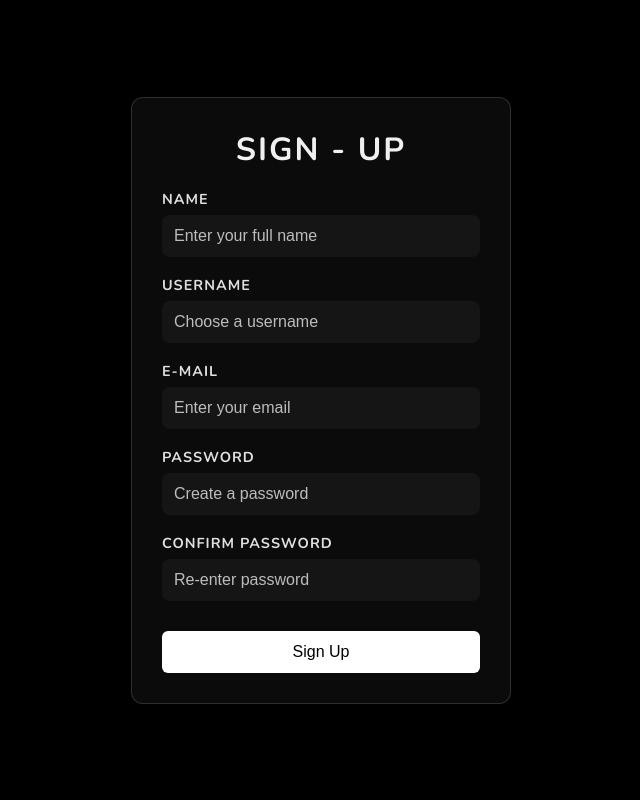
After one commit to Neravahn/ENCIPHERA, a Flask app: page /signup in a window 1280 px wide. The commit adds this page. Shown: the whole page, without its empty margins (319-959 px from the left). Run offline with Flask 3, Linux system fonts and the light colour scheme.

Commit message:
made the signup page

```diff
--- a/app.py
+++ b/app.py
@@ -6,7 +6,20 @@ app = Flask(__name__)
 def home():
     return render_template('index.html')
 
+@app.route('/signup', methods = ['GET','POST'])
+def signup():
+    if request.method == 'POST':
+        name = request.form['name']
+        username = request.form['username']
+        email = request.form['email']
+        password = request.form['password']
 
+        return "form receiveed"
+
+
+
+
+    return render_template('signup.html')
 
 
 
--- a/static/css/index.css
+++ b/static/css/index.css
@@ -9,6 +9,7 @@
      flex-direction: column;
      /* justify-content: center; */
      align-items: center;
+     font-family: 'Nunito';
  }
 
  #content {
--- /dev/null
+++ b/static/css/signup.css
@@ -0,0 +1,90 @@
+
+* {
+    margin: 0;
+    padding: 0;
+    box-sizing: border-box;
+}
+
+
+body {
+    background: #000000;
+    color: #f0f0f0;
+    height: 100vh;
+    display: flex;
+    justify-content: center;
+    align-items: center;
+    font-family: 'Nunito';
+}
+
+#form-container {
+    width: 380px;
+    padding: 30px;
+    border-radius: 12px;
+
+    background: rgba(84, 84, 84, 0.13);
+    border: 1px solid rgba(255, 255, 255, 0.15);
+}
+
+
+label {
+    display: block;
+    font-size: 0.9rem;
+    letter-spacing: 1px;
+    margin-top: 18px;
+    color: #e0e0e0;
+}
+
+
+input {
+    width: 100%;
+    padding: 12px;
+    margin-top: 6px;
+
+    border-radius: 8px;
+    border: none;
+    outline: none;
+
+    background: rgba(84, 84, 84, 0.13);
+    color: #ffffff;
+    font-size: 1rem;
+}
+
+input::placeholder {
+    color: #bdbdbd;
+}
+
+
+button {
+    width: 100%;
+    padding: 12px 0;
+    margin-top: 30px;
+
+    background-color: #ffffff;
+    color: #000000;
+
+    border: none;
+    border-radius: 6px;
+    cursor: pointer;
+    font-size: 1rem;
+    transition: all 0.1s;
+}
+
+button:hover {
+    transform: scale(1.1);
+    background-color: rgb(134, 132, 132);
+}
+
+
+#form-container h2 {
+    text-align: center;
+    font-size: 2rem;
+    margin-bottom: 10px;
+    font-family: 'Nunito';
+    letter-spacing: 2px;
+}
+
+input:focus {
+    background: rgba(255, 255, 255, 0.18);
+    box-shadow: 0 0 10px rgba(255, 255, 255, 0.15);
+    transition: 0.2s;
+}
--- /dev/null
+++ b/templates/signup.html
@@ -0,0 +1,44 @@
+<!DOCTYPE html>
+<html lang="en">
+
+<head>
+    <meta charset="UTF-8">
+    <meta name="viewport" content="width=device-width, initial-scale=1.0">
+    <title>ENCIPHER - Signup</title>
+    <link rel="stylesheet" href="{{ url_for('static', filename='css/signup.css') }}">
+    <style>
+        @font-face {
+            font-family: 'Nunito';
+            src: url("{{ url_for('static', filename='fonts/Nunito-VariableFont_wght.ttf') }}") format('truetype');
+            font-weight: bold;
+        }
+    </style>
+</head>
+
+<body>
+    <div id="form-container">
+        <form id="signup" method="POST" action="/signup">
+            <h2>SIGN - UP</h2>
+
+            <label for="name">NAME</label>
+            <input type="text" id="name" name="name" placeholder="Enter your full name" required>
+
+            <label for="username">USERNAME</label>
+            <input type="text" id="username" name="username" placeholder="Choose a username" required>
+
+            <label for="email">E-MAIL</label>
+            <input type="email" id="email" name="email" placeholder="Enter your email" required>
+
+            <label for="password">PASSWORD</label>
+            <input type="password" id="password" name="password" placeholder="Create a password" required>
+
+            <label for="confirm-password">CONFIRM PASSWORD</label>
+            <input type="password" id="confirm-password" name="confirm_password" placeholder="Re-enter password"
+                required>
+
+            <button type="submit">Sign Up</button>
+        </form>
+    </div>
+</body>
+
+</html>
```
Also changed, not shown: templates/index.html (+15 -3 lines), static/fonts/Nunito-VariableFont_wght.ttf (added), static/fonts/SigmarOne-Regular.ttf (renamed from static/fonts/Sigmar_One/SigmarOne-Regular.ttf), static/images/icons8-github-50.png (added).
